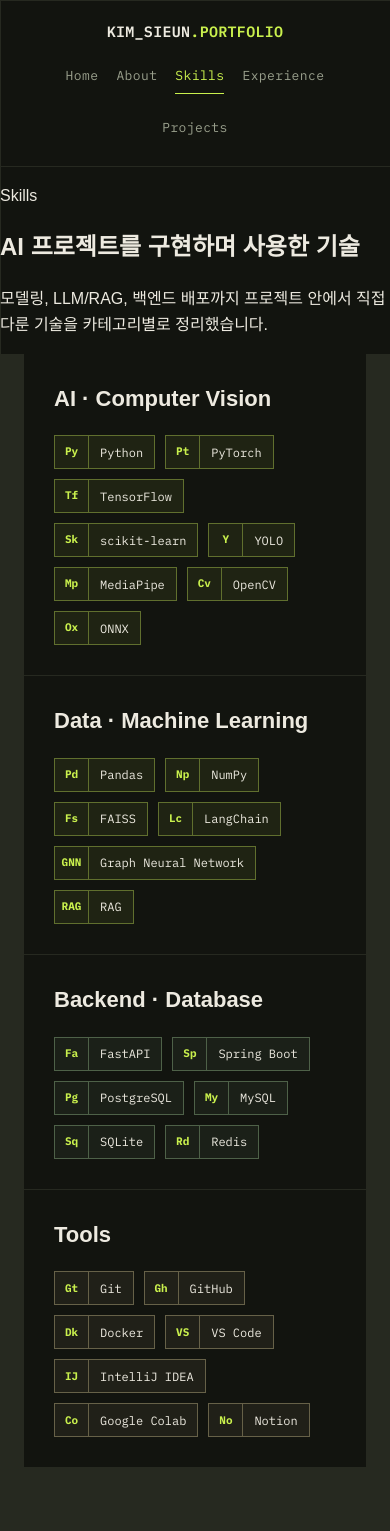
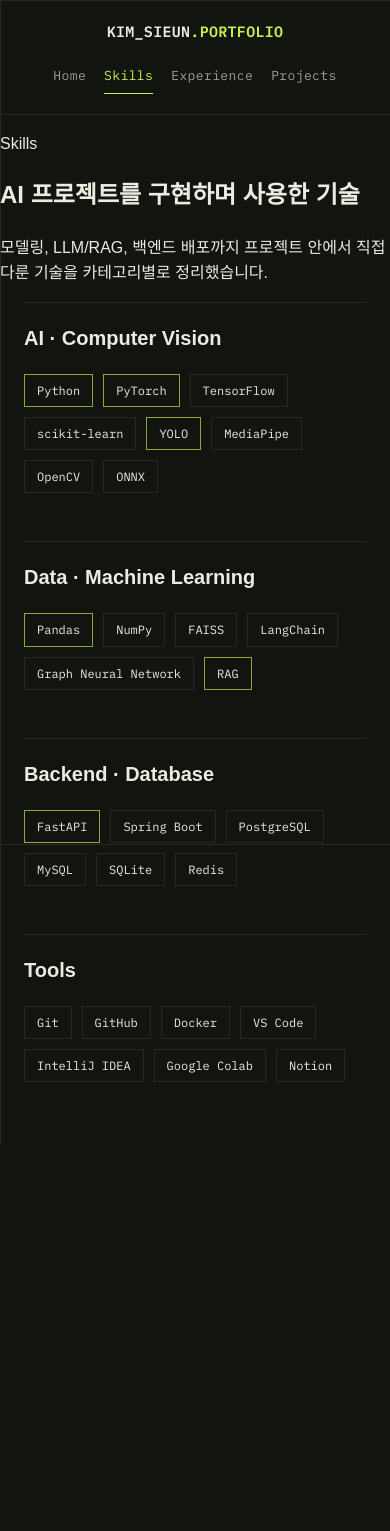
Before and after one commit to sheunn/portfolio, a Flask app: page /skills in a window 390 px wide. After the commit the page ends 1146 px from the top, so only its background shows below. Run offline with Flask 3, Linux system fonts and the light colour scheme; some web fonts are replaced.

Commit message:
Remove about page and simplify skills

```diff
--- a/app.py
+++ b/app.py
@@ -85,17 +85,6 @@
     )
 
 
-@app.route("/about")
-def about():
-    # 화면에 필요한 기본 소개/자격증 데이터를 data.py에서 가져와 템플릿에 전달합니다.
-    # app.py에 내용을 직접 적지 않으면, 라우팅 코드와 포트폴리오 데이터가 분리되어 유지보수가 쉬워집니다.
-    return render_template(
-        "about.html",
-        profile=data.profile,
-        certificates=data.certificates,
-    )
-
-
 @app.route("/skills")
 def skills():
     return render_template("skills.html", skills=data.skills)
--- a/data.py
+++ b/data.py
@@ -2,7 +2,7 @@
 # Flask 라우트(app.py)는 이 데이터를 import해서 템플릿으로 전달하고,
 # 템플릿은 전달받은 데이터를 Jinja2 문법으로 반복/조건 렌더링합니다.
 
-# profile은 홈/About처럼 여러 페이지에서 반복해서 쓰는 기본 소개 정보입니다.
+# profile은 홈 화면에서 쓰는 기본 소개 정보입니다.
 # 이름, 연락처, 학력 같은 내용을 data.py에 두면 템플릿 문구를 직접 찾아 고치지 않아도 됩니다.
 profile = {
     "name": "김시은",
@@ -65,10 +65,41 @@
 ]
 
 skills = {
-    "AI · Computer Vision": ["Python", "PyTorch", "TensorFlow", "scikit-learn", "YOLO", "MediaPipe", "OpenCV", "ONNX"],
-    "Data · Machine Learning": ["Pandas", "NumPy", "FAISS", "LangChain", "Graph Neural Network", "RAG"],
-    "Backend · Database": ["FastAPI", "Spring Boot", "PostgreSQL", "MySQL", "SQLite", "Redis"],
-    "Tools": ["Git", "GitHub", "Docker", "VS Code", "IntelliJ IDEA", "Google Colab", "Notion"],
+    "AI · Computer Vision": [
+        {"name": "Python", "core": True},
+        {"name": "PyTorch", "core": True},
+        {"name": "TensorFlow", "core": False},
+        {"name": "scikit-learn", "core": False},
+        {"name": "YOLO", "core": True},
+        {"name": "MediaPipe", "core": False},
+        {"name": "OpenCV", "core": False},
+        {"name": "ONNX", "core": False},
+    ],
+    "Data · Machine Learning": [
+        {"name": "Pandas", "core": True},
+        {"name": "NumPy", "core": False},
+        {"name": "FAISS", "core": False},
+        {"name": "LangChain", "core": False},
+        {"name": "Graph Neural Network", "core": False},
+        {"name": "RAG", "core": True},
+    ],
+    "Backend · Database": [
+        {"name": "FastAPI", "core": True},
+        {"name": "Spring Boot", "core": False},
+        {"name": "PostgreSQL", "core": False},
+        {"name": "MySQL", "core": False},
+        {"name": "SQLite", "core": False},
+        {"name": "Redis", "core": False},
+    ],
+    "Tools": [
+        {"name": "Git", "core": False},
+        {"name": "GitHub", "core": False},
+        {"name": "Docker", "core": False},
+        {"name": "VS Code", "core": False},
+        {"name": "IntelliJ IDEA", "core": False},
+        {"name": "Google Colab", "core": False},
+        {"name": "Notion", "core": False},
+    ],
 }
 
 # experiences는 projects처럼 slug를 key로 쓰는 상세 페이지용 데이터입니다.
--- a/static/css/style.css
+++ b/static/css/style.css
@@ -818,72 +818,52 @@
 }
 
 /* ---------- SKILLS ---------- */
-.card-grid {
+.skills-grid {
     max-width: 1180px;
     margin: 0 auto;
     padding: 0 56px 96px;
     display: grid;
     grid-template-columns: repeat(2, minmax(0, 1fr));
-    gap: 1px;
-    background: var(--grid-line);
+    gap: 48px 64px;
 }
 
-.skill-card {
-    background: var(--ink);
-    padding: 30px;
+.skill-group {
+    border-top: 1px solid var(--grid-line);
+    padding-top: 22px;
 }
 
-.skill-card h2 {
+.skill-group h2 {
     margin: 0 0 22px;
     color: var(--paper);
-    font-size: 22px;
+    font-size: 20px;
     line-height: 1.35;
 }
 
-.skill-badge-list {
+.skill-pill-list {
     display: flex;
     flex-wrap: wrap;
     gap: 10px;
 }
 
-.skill-badge {
-    --badge-accent: var(--signal-dim);
+.skill-pill {
     display: inline-flex;
     align-items: center;
-    min-height: 34px;
-    border: 1px solid color-mix(in srgb, var(--badge-accent) 55%, var(--grid-line));
-    background: color-mix(in srgb, var(--badge-accent) 10%, var(--ink));
+    padding: 6px 12px;
+    border: 1px solid var(--grid-line);
+    background: transparent;
     color: var(--paper);
     font-family: "IBM Plex Mono", monospace;
     font-size: 12px;
+    transition: border-color 0.15s ease;
 }
 
-.skill-icon {
-    min-width: 34px;
-    align-self: stretch;
-    display: inline-flex;
-    align-items: center;
-    justify-content: center;
-    border-right: 1px solid color-mix(in srgb, var(--badge-accent) 55%, var(--grid-line));
-    color: var(--signal);
-    font-size: 11px;
-    font-weight: 700;
+.skill-pill:hover,
+.skill-pill.is-core {
+    border-color: var(--signal-dim);
 }
 
-.skill-badge span:last-child {
-    padding: 0 11px;
-}
-
-.skill-card-tone-2 .skill-badge {
-    --badge-accent: #8fa83a;
-}
-
-.skill-card-tone-3 .skill-badge {
-    --badge-accent: #6f8f68;
-}
-
-.skill-card-tone-4 .skill-badge {
-    --badge-accent: #9a8f68;
+.skill-pill:hover {
+    border-color: var(--signal);
 }
 
 /* ---------- DETAIL ---------- */
@@ -1036,7 +1016,7 @@
         padding: 0 24px 64px;
     }
 
-    .card-grid {
+    .skills-grid {
         grid-template-columns: 1fr;
         padding: 0 24px 64px;
     }
--- a/templates/base.html
+++ b/templates/base.html
@@ -21,7 +21,6 @@
             <a class="brand" href="{{ url_for('home') }}">KIM_SIEUN<span>.PORTFOLIO</span></a>
             <div class="nav-links">
                 <a href="{{ url_for('home') }}" class="scan-hover scan-hover-nav {% if request.endpoint == 'home' %}active{% endif %}">Home</a>
-                <a href="{{ url_for('about') }}" class="scan-hover scan-hover-nav {% if request.endpoint == 'about' %}active{% endif %}">About</a>
                 <a href="{{ url_for('skills') }}" class="scan-hover scan-hover-nav {% if request.endpoint == 'skills' %}active{% endif %}">Skills</a>
                 <a href="{{ url_for('experience_list') }}" class="scan-hover scan-hover-nav {% if request.endpoint in ['experience_list', 'experience_detail'] %}active{% endif %}">Experience</a>
                 <a href="{{ url_for('project_list') }}" class="scan-hover scan-hover-nav {% if request.endpoint in ['project_list', 'project_detail'] %}active{% endif %}">Projects</a>
--- a/templates/skills.html
+++ b/templates/skills.html
@@ -3,55 +3,24 @@
 {% block title %}Skills | 김시은 Portfolio{% endblock %}
 
 {% block content %}
-{% set skill_icons = {
-    "Python": "Py",
-    "PyTorch": "Pt",
-    "TensorFlow": "Tf",
-    "scikit-learn": "Sk",
-    "YOLO": "Y",
-    "MediaPipe": "Mp",
-    "OpenCV": "Cv",
-    "ONNX": "Ox",
-    "Pandas": "Pd",
-    "NumPy": "Np",
-    "FAISS": "Fs",
-    "LangChain": "Lc",
-    "Graph Neural Network": "GNN",
-    "RAG": "RAG",
-    "FastAPI": "Fa",
-    "Spring Boot": "Sp",
-    "PostgreSQL": "Pg",
-    "MySQL": "My",
-    "SQLite": "Sq",
-    "Redis": "Rd",
-    "Git": "Gt",
-    "GitHub": "Gh",
-    "Docker": "Dk",
-    "VS Code": "VS",
-    "IntelliJ IDEA": "IJ",
-    "Google Colab": "Co",
-    "Notion": "No"
-} %}
-
 <section class="page-heading">
     <p class="eyebrow">Skills</p>
     <h1>AI 프로젝트를 구현하며 사용한 기술</h1>
     <p>모델링, LLM/RAG, 백엔드 배포까지 프로젝트 안에서 직접 다룬 기술을 카테고리별로 정리했습니다.</p>
 </section>
 
-<section class="card-grid">
+<section class="skills-grid">
     {% for category, skill_list in skills.items() %}
-        <article class="skill-card skill-card-tone-{{ loop.index }}">
+        <section class="skill-group">
             <h2>{{ category }}</h2>
-            <div class="skill-badge-list">
+            <div class="skill-pill-list">
                 {% for skill in skill_list %}
-                    <span class="skill-badge">
-                        <span class="skill-icon">{{ skill_icons.get(skill, skill[:2]|upper) }}</span>
-                        <span>{{ skill }}</span>
+                    <span class="skill-pill {% if skill.core %}is-core{% endif %}">
+                        {{ skill.name }}
                     </span>
                 {% endfor %}
             </div>
-        </article>
+        </section>
     {% endfor %}
 </section>
 {% endblock %}
```
Also changed, not shown: templates/about.html (deleted, +0 -37 lines).
